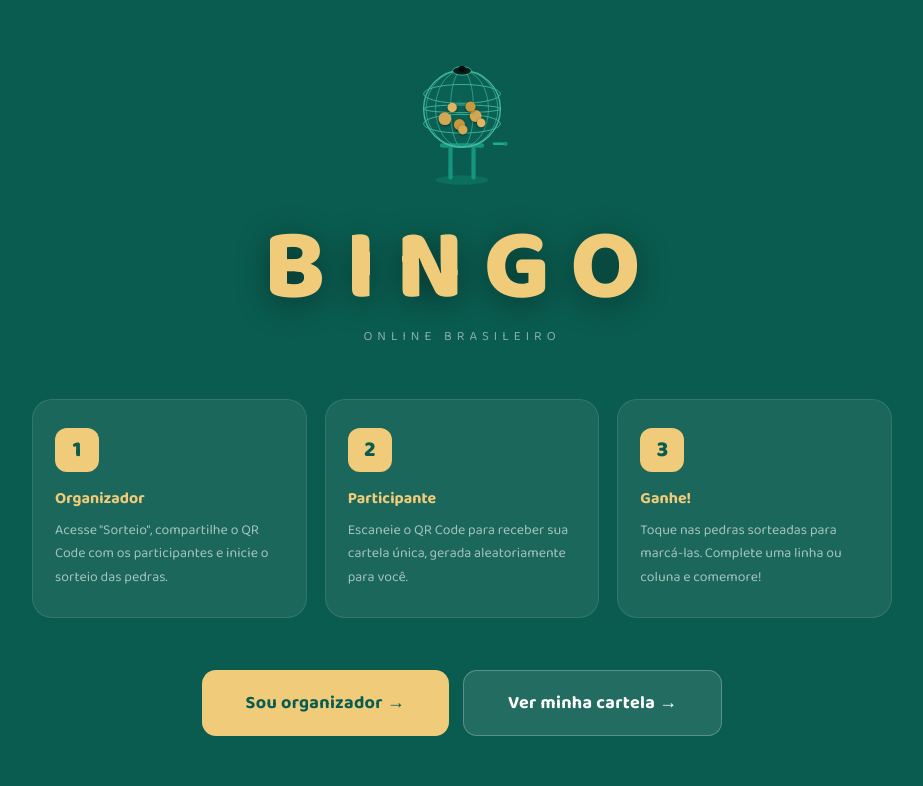
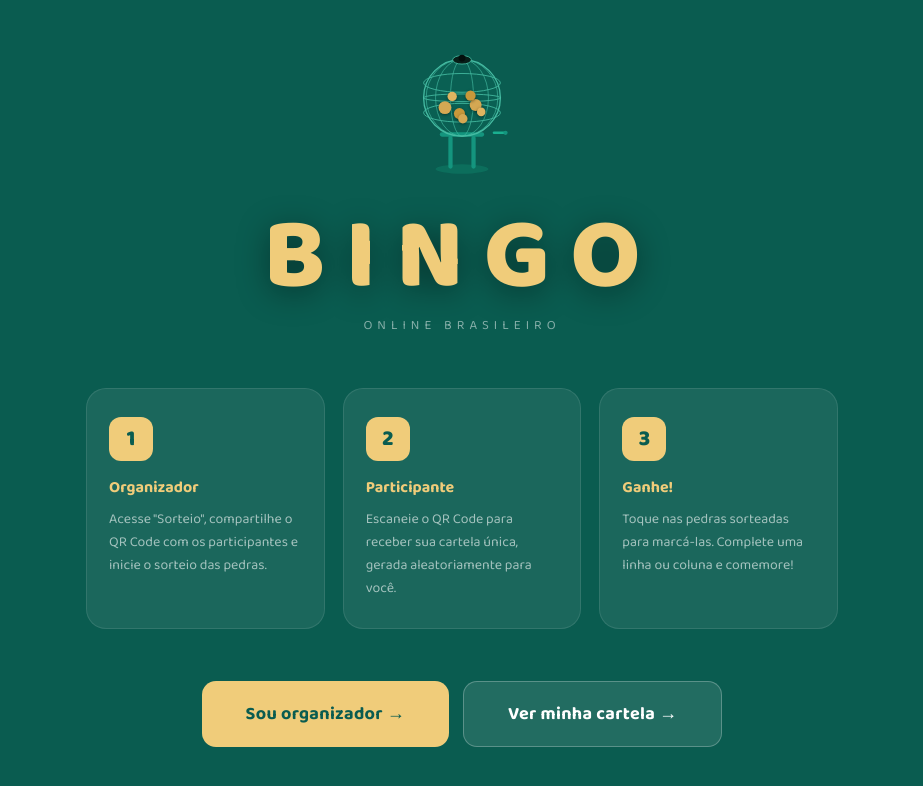
Before and after one commit to janklever/Bingo, a React (Vite) app: page / in a window 1280 px wide. Shown: the top 786 px of the page, without its empty margins (178-1101 px from the left). Built offline with nearby package versions, Linux system fonts and the light colour scheme; the HTML template or start-up script is replaced by a standard one.

Commit message:
refactor: update bingo win labels and constrain app-wrapper width for better layout centering

```diff
--- a/src/pages/Card.jsx
+++ b/src/pages/Card.jsx
@@ -260,7 +260,7 @@ export default function Card() {
   const markedCount = markedCells.filter((idx) => idx !== 12).length;
   const winsCount = completedLines.length;
   const hasWins = winsCount > 0;
-  const winsLabel = winsCount === 1 ? 'linha/coluna' : 'linhas/colunas';
+  const winsLabel = winsCount === 1 ? 'sorteio' : 'sorteios';
   const winsPlural = winsCount === 1 ? '' : 's';
   const formattedCardNumber = String(cardNumber).padStart(3, '0');
 
@@ -333,7 +333,7 @@ export default function Card() {
           <span className="separator">•</span>
           {hasWins && (
             <span className="wins-indicator">
-              {markedCount === 24 ? "Cartela completa! 🏆" : `${winsCount} ${winsLabel} completa${winsPlural}`}
+              {markedCount === 24 ? "Cartela completa! 🏆" : `${winsCount} ${winsLabel} completo${winsPlural}`}
             </span>
           )}
         </div>
--- a/src/styles/main.scss
+++ b/src/styles/main.scss
@@ -18,8 +18,10 @@ body {
 }
 
 .app-wrapper {
+  max-width: 800px;
   min-height: 100vh;
   background: variables.$primary-bg;
   position: relative;
   overflow-x: hidden;
+  margin: 0 auto;
 }
```
